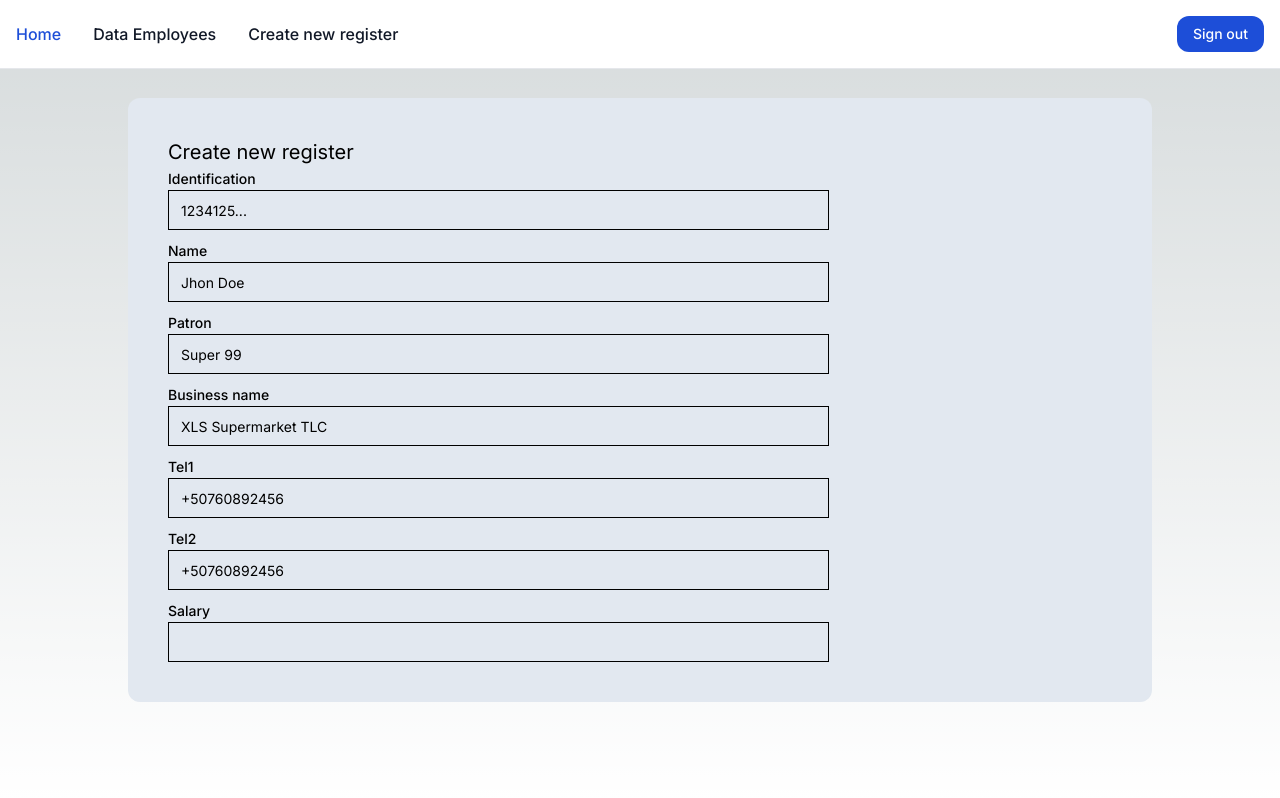
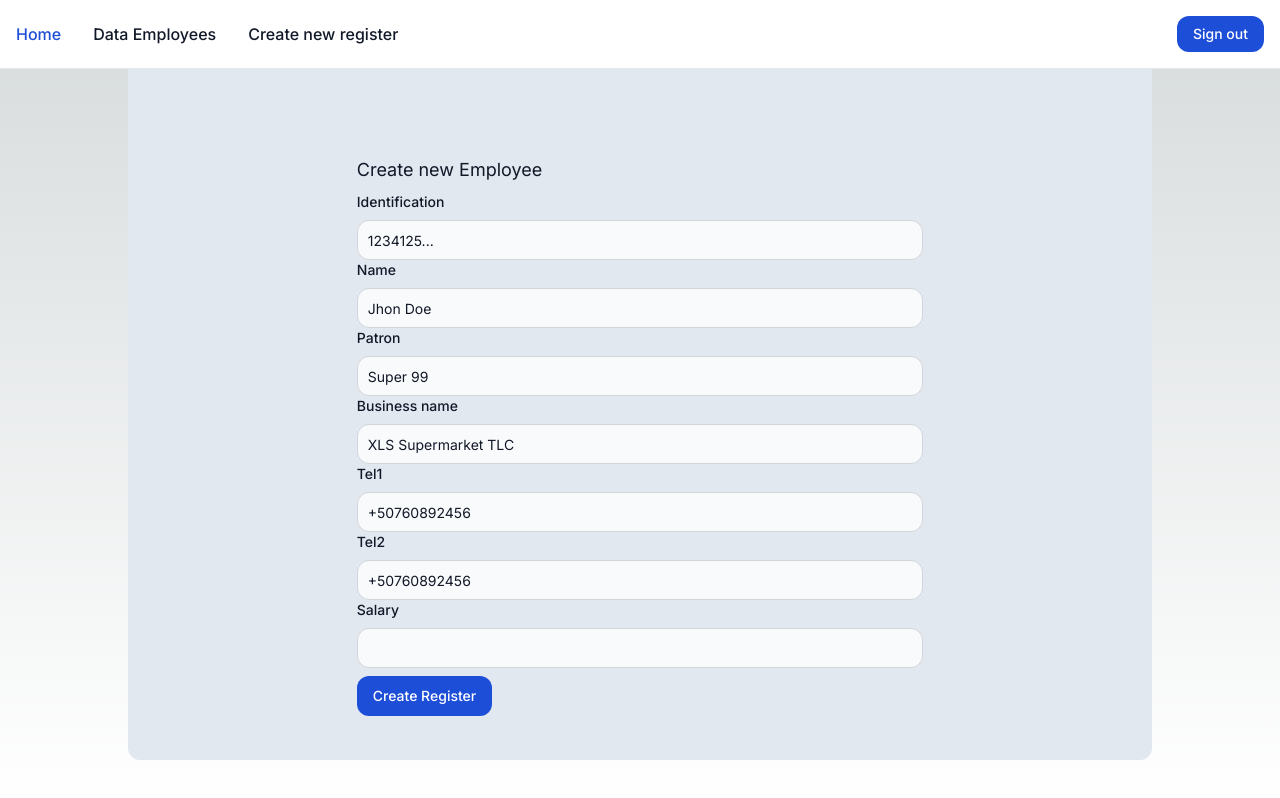
Before and after one commit to ivantrejoc/parkour-devs-test, a Next.js app: page /employees/form-data in a window 1280 px wide. Built offline with nearby package versions, Linux system fonts and the light colour scheme.

Commit message:
form employees done

```diff
--- a/src/app/employees/form-data/page.tsx
+++ b/src/app/employees/form-data/page.tsx
@@ -5,9 +5,9 @@ import DataForm from "@/components/Form/DataForm";
 const page = () => {
 
   return (
-    <div className="w-full justify-center ml-auto mt-auto">
+    <div className="w-full justify-center ml-auto mt-24">
 
-      <h1 className="text-xl">Create new register</h1>
+
       <DataForm/>
     </div>
   );
--- a/src/app/employees/layout.tsx
+++ b/src/app/employees/layout.tsx
@@ -8,7 +8,7 @@ const EmployeesLayout: FC<EmployeesLayoutProps> = ({
   children,
 }: EmployeesLayoutProps) => {
   return (
-    <div className="bg-slate-200 p-10 rounded-xl w-[80%] container mx-auto py-10 justify-center ">
+    <div className="bg-slate-200 p-10 rounded-xl w-[80%] container my-auto mx-auto py-5 justify-center ">
       {children}
     </div>
   );
--- a/src/components/Form/DataForm.tsx
+++ b/src/components/Form/DataForm.tsx
@@ -71,17 +71,18 @@ const DataForm = () => {
   };
 
   return (
-    <Form {...form}>
-      <form onSubmit={form.handleSubmit(onSubmit)} className="w-full">
-        <div className="space-y-2 w-[70%]">
-          <FormField
+    <Form  {...form}>
+
+      <form className = "mb-6 mx-auto my-auto w-[60%]" onSubmit={form.handleSubmit(onSubmit)}>
+      <h2 className="text-gray-900 text-lg  mb-2">Create new Employee</h2>
+                  <FormField
             control={form.control}
             name="cedula"
             render={({ field }) => (
               <FormItem>
-                <FormLabel>Identification</FormLabel>
+                <FormLabel className="block mb-2 text-sm font-medium text-gray-900 dark:text-white">Identification</FormLabel>
                 <FormControl>
-                  <Input placeholder="1234125..." {...field} />
+                  <Input className="bg-gray-50 border border-gray-300 text-gray-900 text-sm rounded-xl focus:ring-blue-500 focus:border-blue-500 block w-full p-2.5 dark:bg-gray-700 dark:border-gray-600 dark:placeholder-gray-400 dark:text-white dark:focus:ring-blue-500 dark:focus:border-blue-500" placeholder="1234125..." {...field} />
                 </FormControl>
                 <FormMessage />
               </FormItem>
@@ -92,9 +93,9 @@ const DataForm = () => {
             name="name"
             render={({ field }) => (
               <FormItem>
-                <FormLabel>Name</FormLabel>
+                <FormLabel className="block mb-2 text-sm font-medium text-gray-900 dark:text-white">Name</FormLabel>
                 <FormControl>
-                  <Input type="text" placeholder="Jhon Doe" {...field} />
+                  <Input className="bg-gray-50 border border-gray-300 text-gray-900 text-sm rounded-xl focus:ring-blue-500 focus:border-blue-500 block w-full p-2.5 dark:bg-gray-700 dark:border-gray-600 dark:placeholder-gray-400 dark:text-white dark:focus:ring-blue-500 dark:focus:border-blue-500" type="text" placeholder="Jhon Doe" {...field} />
                 </FormControl>
                 <FormMessage />
               </FormItem>
@@ -106,9 +107,9 @@ const DataForm = () => {
             name="patron"
             render={({ field }) => (
               <FormItem>
-                <FormLabel>Patron</FormLabel>
+                <FormLabel className="block mb-2 text-sm font-medium text-gray-900 dark:text-white">Patron</FormLabel>
                 <FormControl>
-                  <Input type="text" placeholder="Super 99" {...field} />
+                  <Input className="bg-gray-50 border border-gray-300 text-gray-900 text-sm rounded-xl focus:ring-blue-500 focus:border-blue-500 block w-full p-2.5 dark:bg-gray-700 dark:border-gray-600 dark:placeholder-gray-400 dark:text-white dark:focus:ring-blue-500 dark:focus:border-blue-500" type="text" placeholder="Super 99" {...field} />
                 </FormControl>
                 <FormMessage />
               </FormItem>
@@ -119,9 +120,9 @@ const DataForm = () => {
             name="business_name"
             render={({ field }) => (
               <FormItem>
-                <FormLabel>Business name</FormLabel>
+                <FormLabel className="block mb-2 text-sm font-medium text-gray-900 dark:text-white">Business name</FormLabel>
                 <FormControl>
-                  <Input
+                  <Input className="bg-gray-50 border border-gray-300 text-gray-900 text-sm rounded-xl focus:ring-blue-500 focus:border-blue-500 block w-full p-2.5 dark:bg-gray-700 dark:border-gray-600 dark:placeholder-gray-400 dark:text-white dark:focus:ring-blue-500 dark:focus:border-blue-500"
                     type="text"
                     placeholder="XLS Supermarket TLC"
                     {...field}
@@ -136,9 +137,9 @@ const DataForm = () => {
             name="tel1"
             render={({ field }) => (
               <FormItem>
-                <FormLabel>Tel1</FormLabel>
+                <FormLabel className="block mb-2 text-sm font-medium text-gray-900 dark:text-white">Tel1</FormLabel>
                 <FormControl>
-                  <Input type="text"
+                  <Input className="bg-gray-50 border border-gray-300 text-gray-900 text-sm rounded-xl focus:ring-blue-500 focus:border-blue-500 block w-full p-2.5 dark:bg-gray-700 dark:border-gray-600 dark:placeholder-gray-400 dark:text-white dark:focus:ring-blue-500 dark:focus:border-blue-500" type="text"
                    placeholder="+50760892456" {...field} />
                 </FormControl>
                 <FormMessage />
@@ -150,9 +151,9 @@ const DataForm = () => {
             name="tel2"
             render={({ field }) => (
               <FormItem>
-                <FormLabel>Tel2</FormLabel>
+                <FormLabel className="block mb-2 text-sm font-medium text-gray-900 dark:text-white">Tel2</FormLabel>
                 <FormControl>
-                  <Input type="text" placeholder="+50760892456" {...field} />
+                  <Input className="bg-gray-50 border border-gray-300 text-gray-900 text-sm rounded-xl focus:ring-blue-500 focus:border-blue-500 block w-full p-2.5 dark:bg-gray-700 dark:border-gray-600 dark:placeholder-gray-400 dark:text-white dark:focus:ring-blue-500 dark:focus:border-blue-500" type="text" placeholder="+50760892456" {...field} />
                 </FormControl>
                 <FormMessage />
               </FormItem>
@@ -163,15 +164,16 @@ const DataForm = () => {
             name="salary"
             render={({ field }) => (
               <FormItem>
-                <FormLabel>Salary</FormLabel>
+                <FormLabel className="block mb-2 text-sm font-medium text-gray-900 dark:text-white">Salary</FormLabel>
                 <FormControl>
-                  <Input {...field} />
+                  <Input className="bg-gray-50 border border-gray-300 text-gray-900 text-sm rounded-xl focus:ring-blue-500 focus:border-blue-500 block w-full p-2.5 dark:bg-gray-700 dark:border-gray-600 dark:placeholder-gray-400 dark:text-white dark:focus:ring-blue-500 dark:focus:border-blue-500" {...field} />
                 </FormControl>
                 <FormMessage />
               </FormItem>
             )}
           />
-        </div>
+
+       <Button className="text-white bg-blue-700 hover:bg-blue-800 focus:ring-4 focus:outline-none focus:ring-blue-300 font-medium rounded-xl text-sm px-4 py-2 text-center mt-2 mr-3 md:mr-0 dark:bg-blue-600 dark:hover:bg-blue-700 dark:focus:ring-blue-800" type="submit">Create Register</Button>
 
       </form>
     </Form>
--- a/src/components/Table/columns.tsx
+++ b/src/components/Table/columns.tsx
@@ -122,9 +122,8 @@ export const columns: ColumnDef<Employee>[] = [
               <MoreHorizontal className="h-4 w-4" />
             </Button>
           </DropdownMenuTrigger>
-          <DropdownMenuContent className="bg-slate-200" align="end">
-            <DropdownMenuLabel>Actions</DropdownMenuLabel>
-            <DropdownMenuItem onClick={() => deleteRegister(employee.cedula)}>
+          <DropdownMenuContent className="rounded-xl border border-gray-300 bg-gray-50 text-gray-700" align="end">
+                        <DropdownMenuItem onClick={() => deleteRegister(employee.cedula)}>
               Delete register
             </DropdownMenuItem>
           </DropdownMenuContent>
--- a/src/components/Table/data-table.tsx
+++ b/src/components/Table/data-table.tsx
@@ -40,7 +40,6 @@ export function DataEmployees<TData, TValue>({
     []
   );
 
-
   const table = useReactTable({
     data,
     columns,
@@ -54,7 +53,6 @@ export function DataEmployees<TData, TValue>({
     state: {
       sorting,
       columnFilters,
-
     },
   });
 
@@ -64,16 +62,8 @@ export function DataEmployees<TData, TValue>({
     router.push("/employees/form-data");
   };
 
-
-
   return (
     <div>
-      <Button
-        className="text-white bg-gray-800 hover:bg-gray-900 border-solid-2-gray-700 focus:outline-none focus:ring-4 focus:ring-gray-300 font-medium rounded-lg text-sm px-5 py-2.5 mr-2 mb-2 dark:bg-gray-800 dark:hover:bg-gray-700 dark:focus:ring-gray-700 dark:border-gray-700"
-        onClick={routerForm}
-      >
-        Create new register
-      </Button>
       <div className="flex items-center py-4">
         <Input
           placeholder="Search employee name..."
@@ -81,13 +71,13 @@ export function DataEmployees<TData, TValue>({
           onChange={(event) =>
             table.getColumn("name")?.setFilterValue(event.target.value)
           }
-          className="max-w-sm"
+          className="block w-[30%] p-4 pl-10 text-sm text-gray-900 border border-gray-300 rounded-xl bg-gray-50 focus:ring-blue-500 focus:border-blue-500 dark:bg-gray-700 dark:border-gray-600 dark:placeholder-gray-400 dark:text-white dark:focus:ring-blue-500 dark:focus:border-blue-500"
         />
       </div>
 
-      <div className="rounded-md border">
-        <Table>
-          <TableHeader>
+      <div >
+        <Table className="rounded-xl border border-gray-300 bg-gray-50">
+          <TableHeader className="text-md font-bold text-gray-700   bg-gray-100 dark:bg-gray-700 dark:text-gray-400">
             {table.getHeaderGroups().map((headerGroup) => (
               <TableRow key={headerGroup.id}>
                 {headerGroup.headers.map((header) => {
@@ -105,7 +95,7 @@ export function DataEmployees<TData, TValue>({
               </TableRow>
             ))}
           </TableHeader>
-          <TableBody>
+          <TableBody className="px-6 py-4 font-medium text-gray-900 whitespace-nowrap dark:text-white rounded-xl border border-gray-300">
             {table.getRowModel().rows?.length ? (
               table.getRowModel().rows.map((row) => (
                 <TableRow
@@ -137,6 +127,7 @@ export function DataEmployees<TData, TValue>({
       </div>
       <div className="flex items-center justify-end space-x-2 py-4">
         <Button
+          className="text-white bg-blue-700 hover:bg-blue-800 focus:ring-4 focus:outline-none focus:ring-blue-300 font-medium rounded-xl text-sm px-4 py-2 text-center mr-3 md:mr-0 dark:bg-blue-600 dark:hover:bg-blue-700 dark:focus:ring-blue-800"
           variant="outline"
           size="sm"
           onClick={() => table.previousPage()}
@@ -145,6 +136,7 @@ export function DataEmployees<TData, TValue>({
           Previous
         </Button>
         <Button
+          className="text-white bg-blue-700 hover:bg-blue-800 focus:ring-4 focus:outline-none focus:ring-blue-300 font-medium rounded-xl text-sm px-4 py-2 text-center mr-3 md:mr-0 dark:bg-blue-600 dark:hover:bg-blue-700 dark:focus:ring-blue-800"
           variant="outline"
           size="sm"
           onClick={() => table.nextPage()}
```
Also changed, not shown: src/components/Navbar.tsx (+0 -12 lines).
